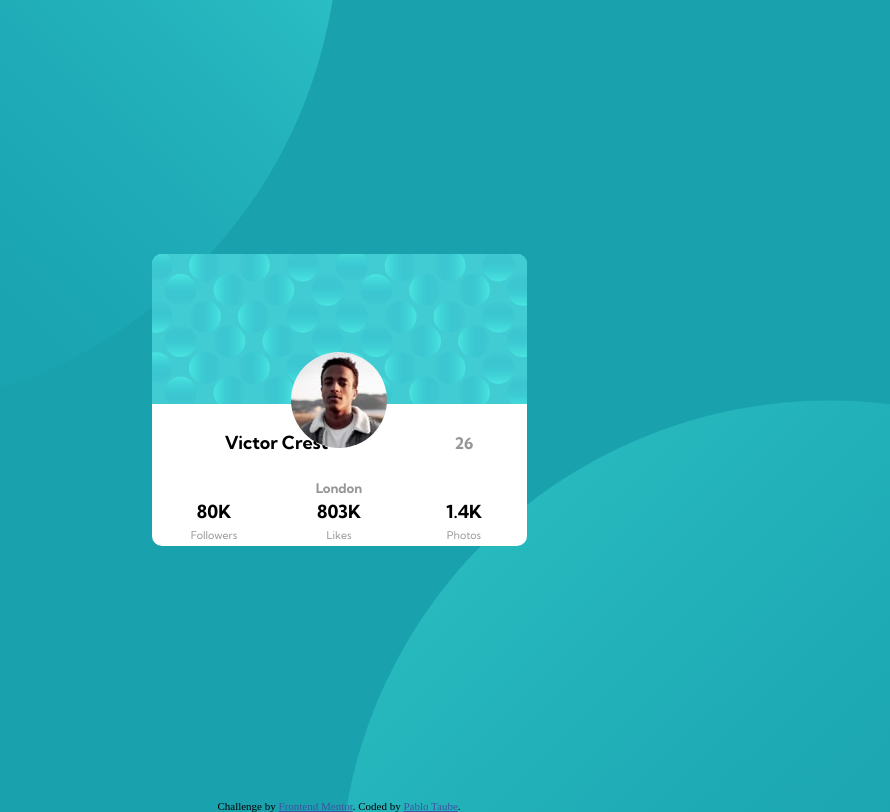
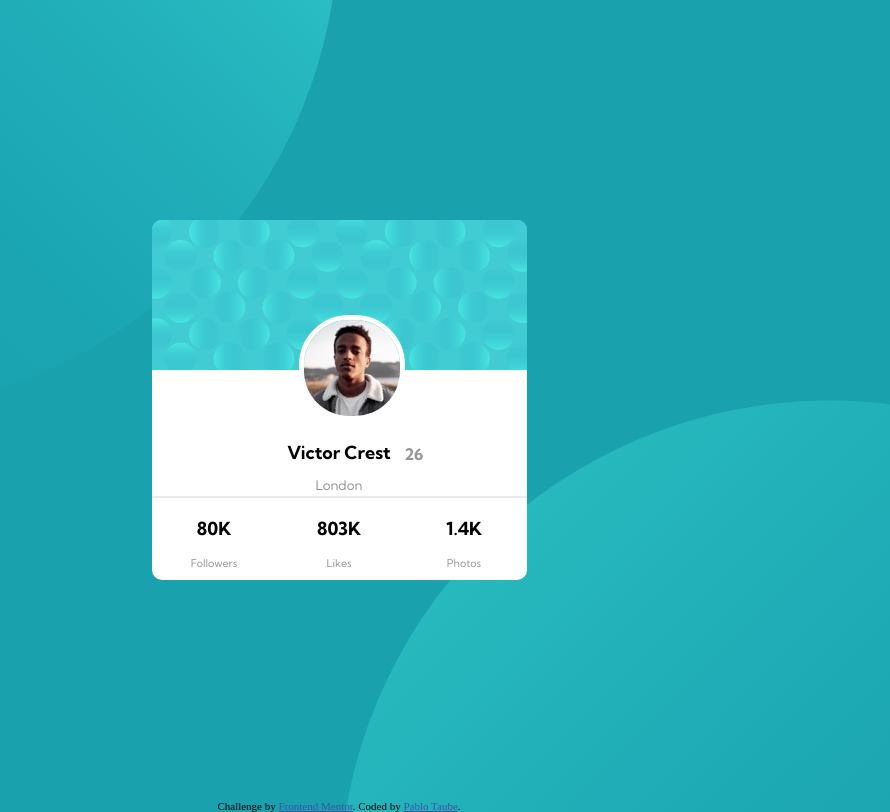
Before and after one commit to pablo-taube/FM3---Profile-Card-Component, a plain HTML site: page index.html in a window 1280 px wide. Shown: the whole page, without its empty margins (301-1191 px from the left). Drawn offline with Linux system fonts and the light colour scheme.

Commit message:
Final adjustments

```diff
--- a/style/style1.css
+++ b/style/style1.css
@@ -20,8 +20,11 @@ main {
 h3 {
     font-size: 18px;}
 
-h4, h5 {
+h4 {
     font-weight: 700;}
+
+h5 {
+    font-weight: 500;}
 
 h6 {
     font-weight: 400;}
@@ -78,11 +81,12 @@ main {
         border-top-right-radius: 10px;}
 
 .user-photo {
+    border: solid 5px #ffffff;
     border-radius: 50px;
     display: block;
     position: absolute;
-    top: 50%;
-    left: 50%;
+    top: 46%;
+    left: 51%;
     transform: translate(-50%, -50%);}
 
 
@@ -102,14 +106,21 @@ main {
     align-items: center;}
 
 .name {
-    grid-area: name;}
+    grid-area: name;
+    margin-top: 3em;
+    margin-left: 50%;}
 
 .age {
-    grid-area: age;}
+    grid-area: age;
+    margin-top: 3.5em;
+    margin-right: 80%;}
 
 .city {
     grid-area: city;
-    margin-bottom: 0.1em;}
+    width: 100%;
+    padding-bottom: 3px;
+    margin-bottom: 1em;
+    border-bottom: solid 2px #e9ecef;}
 
 .followers {
     grid-area: followers;}
```
